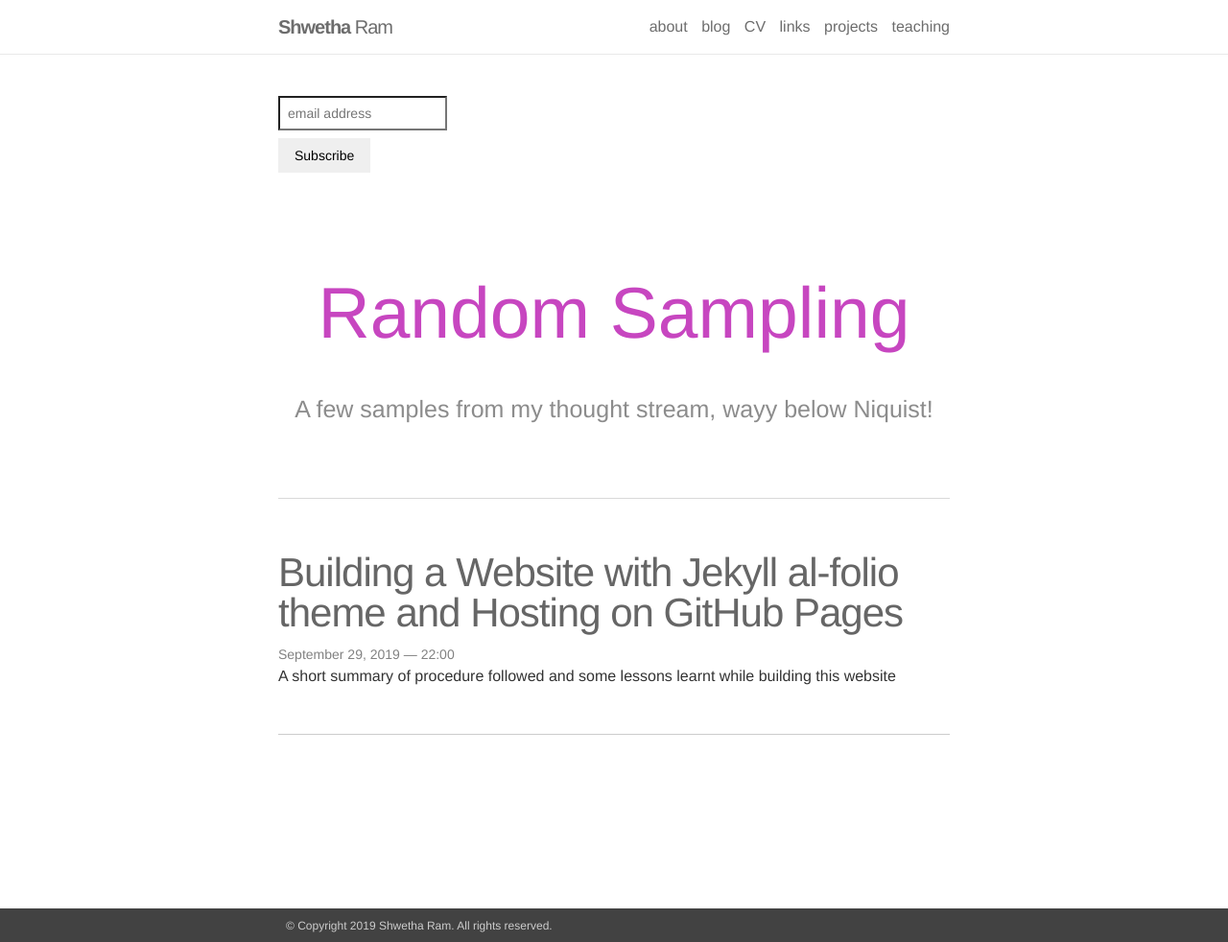
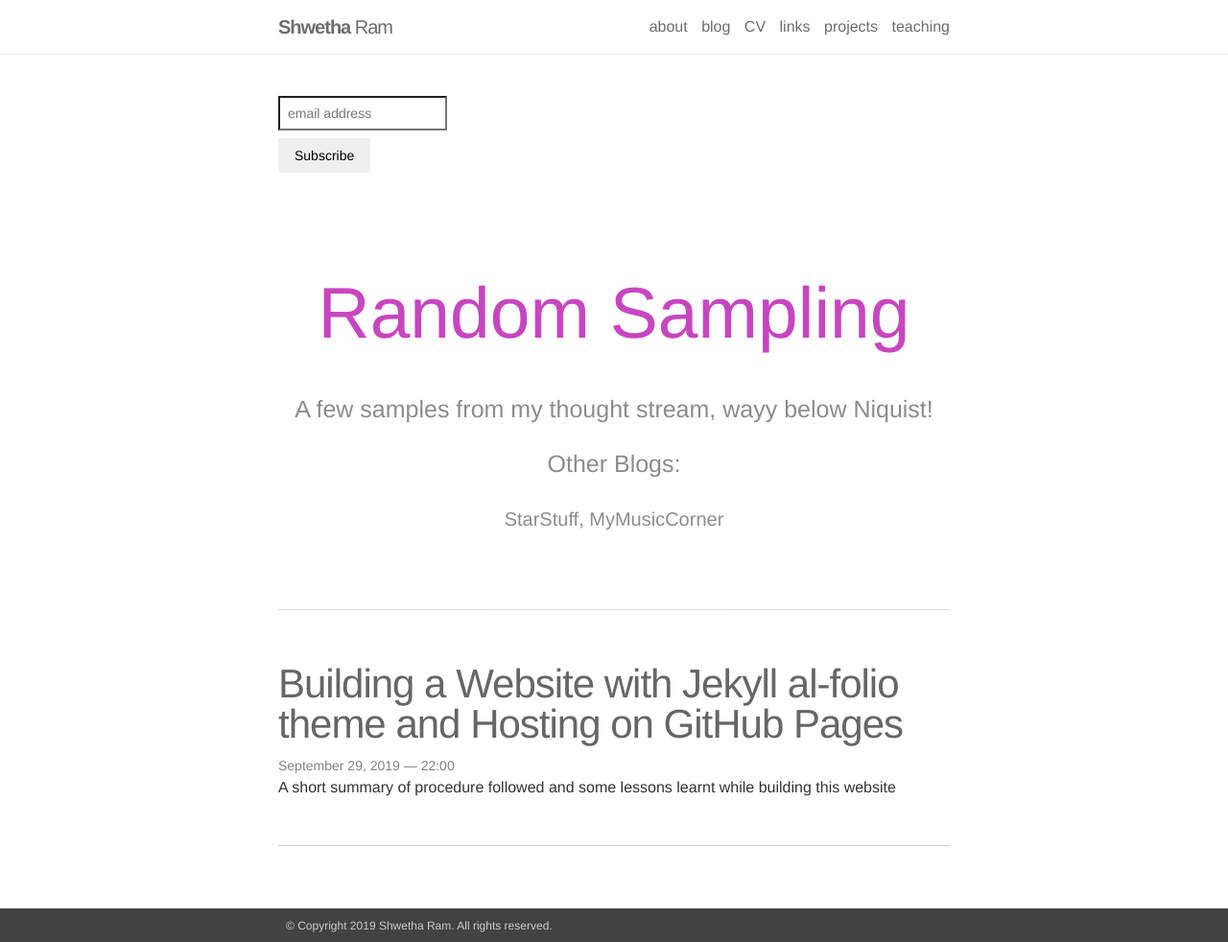
Before and after one commit to shwetharam0407/shwetharam0407.github.io, a Jekyll site: the page built from blog/index.html, in a window 1280 px wide and 982 px high. Shown: the whole window at 96% size. Built offline with Jekyll 4.4.1, drawn with Linux system fonts in a browser that asks for light colours; nearby versions of some CDN libraries; the list of posts is cut into pages by our own code; comment, search, counter and statistics services are not loaded.

Commit message:
added links to other blogs

```diff
--- a/blog/index.html
+++ b/blog/index.html
@@ -22,11 +22,16 @@ layout: default
 
 <!--End mc_embed_signup-->
 
-
 <div class="header-bar">
   <h1>{{ site.blog_name }}</h1>
   <h2>{{ site.blog_description }}</h2>
+
+  <h2> Other Blogs: </h2>
+  <a href="https://shwetharam0407.github.io/star-stuff/">StarStuff,  </a>
+  <a href="https://shwetharam0407.github.io/music-corner/">MyMusicCorner</a>
 </div>
+
+
 
 <ul class="post-list">
   {% for post in paginator.posts %}
```
